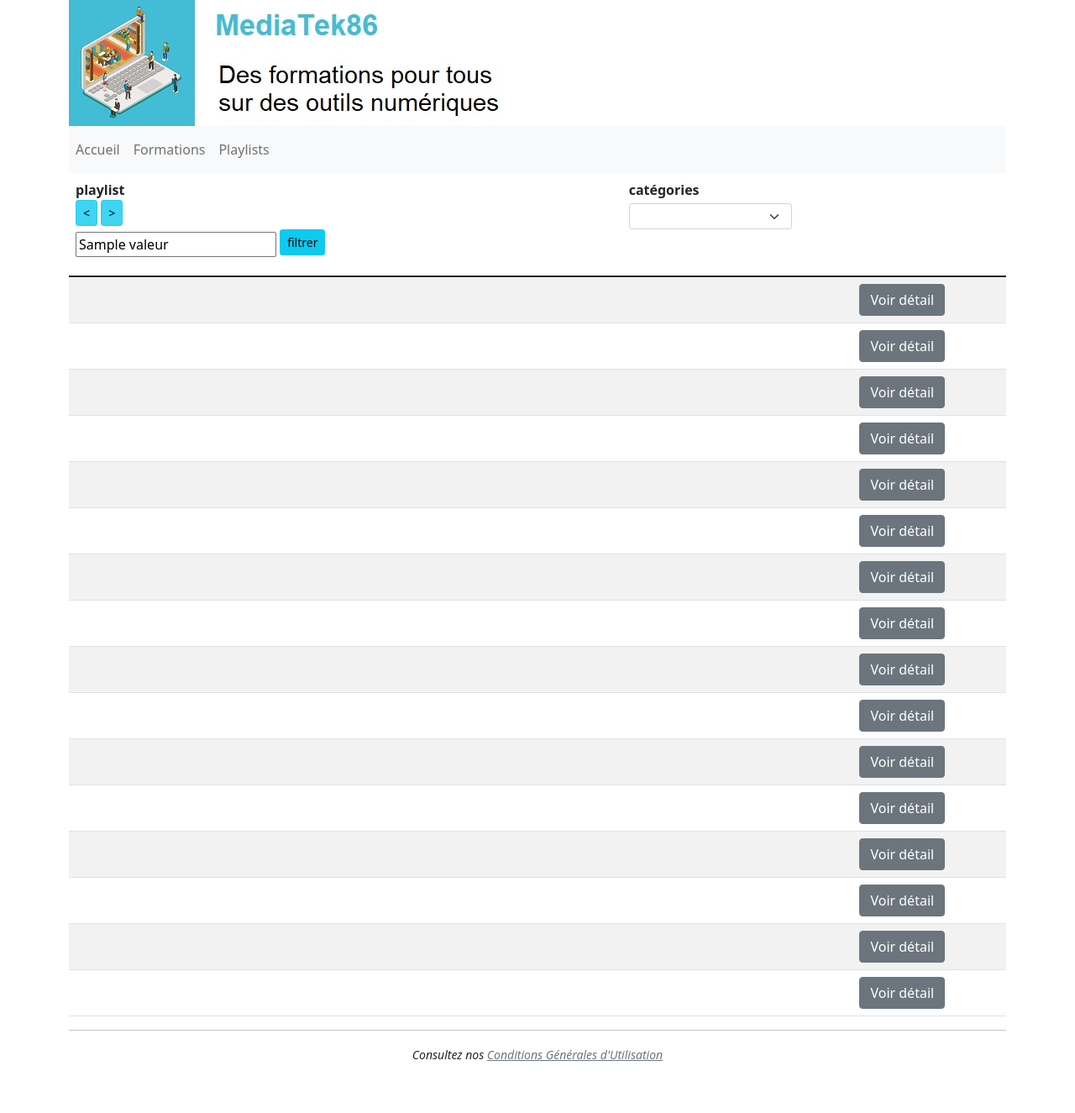
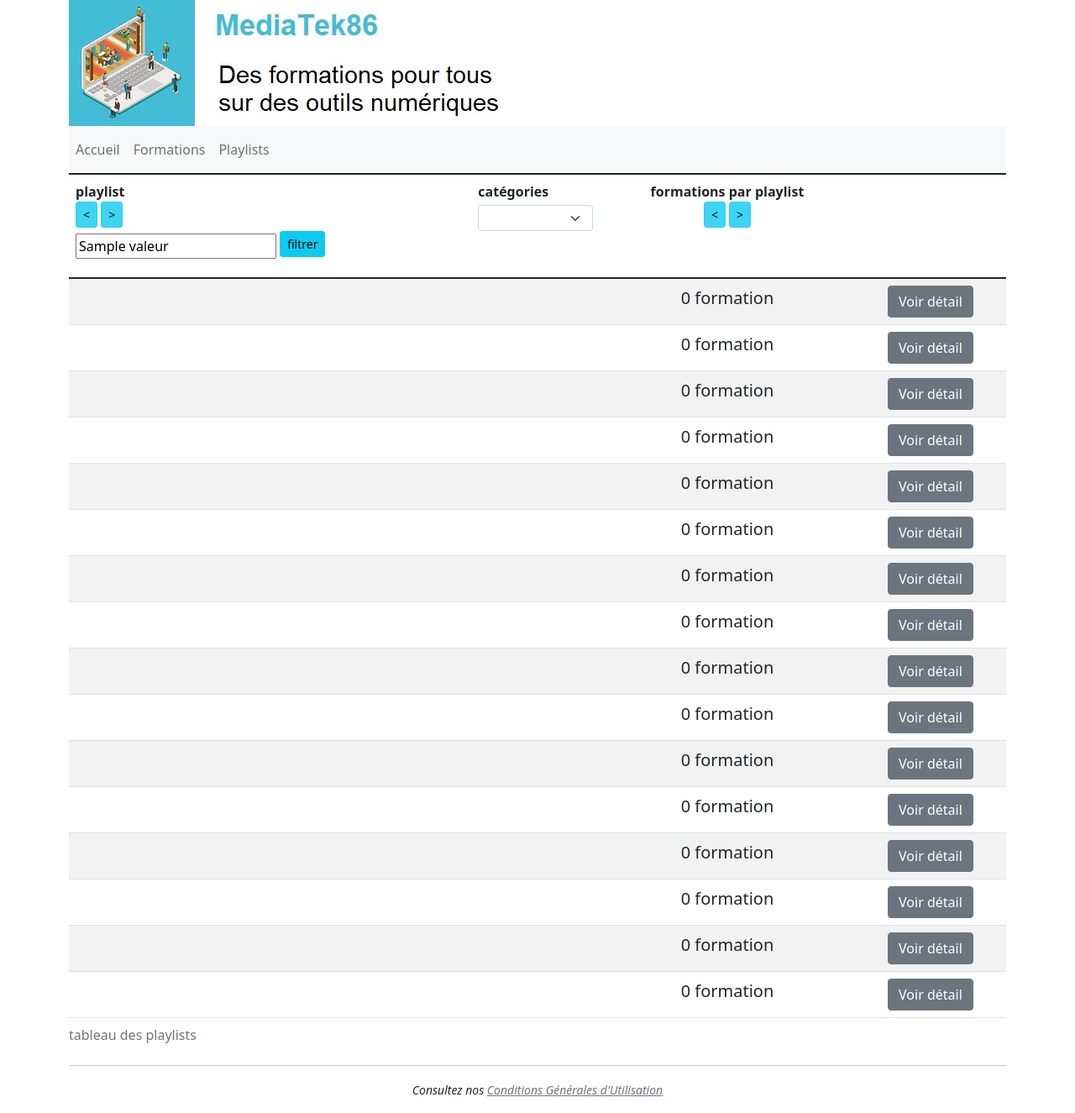
Before and after one commit to alpha-echo/mediatek-formations, a Symfony app: template templates/pages/playlists.html.twig in a window 1280 px wide. Shown: the whole page at 84% size. Before the commit the page ends 1263 px from the top, so only its background shows below. Run offline with Twig, Linux system fonts and the light colour scheme; the template is opened without the code that fills it: most values are stand-ins (such as "Sample title", 1, 10 or a date in 2020); lists and menus that the app fills with data are empty; some libraries are stand-ins or nearby versions.

Commit message:
Mission 1

```diff
--- a/src/Controller/PlaylistsController.php
+++ b/src/Controller/PlaylistsController.php
@@ -69,6 +69,9 @@ class PlaylistsController extends AbstractController {
         if($champ == "name"){
             $playlists = $this->playlistRepository->findAllOrderByName($ordre);
         }
+        if($champ == "nombre"){
+            $playlists = $this->playlistRepository->findAllOrderByAmount($ordre);
+        }
         $categories = $this->categorieRepository->findAll();
         return $this->render(self::PAGE_PLAYLISTS, [
             'playlists' => $playlists,
--- a/templates/basefront.html.twig
+++ b/templates/basefront.html.twig
@@ -6,7 +6,7 @@
     <div class="container">
         <!-- titre -->
         <div class="text-left">
-            <img src="{{ app.request.getBasePath()~'/banniere.jpg' }}" >
+            <img src="{{ app.request.getBasePath()~'/banniere.jpg' }}" alt="img banniere" >
         </div>
         <!-- menu -->
         <nav class="navbar navbar-expand-lg navbar-light bg-light">
--- a/templates/pages/formations.html.twig
+++ b/templates/pages/formations.html.twig
@@ -1,6 +1,7 @@
 {% extends "basefront.html.twig" %}
 {% block body %}
     <table class="table table-striped">
+        <caption>tableau des formations</caption>
         <thead>
             <tr>
                 <th class="text-left align-top" scope="col">
@@ -77,7 +78,7 @@
                     <td class="text-center">
                         {% if formation.miniature %}
                             <a href="{{ path('formations.showone', {id:formation.id}) }}">
-                                <img src="{{ formation.miniature }}">
+                                <img src="{{ formation.miniature }}" alt="image de la formation">
                             </a>
                         {% endif %}
                     </td>
--- a/templates/pages/playlist.html.twig
+++ b/templates/pages/playlist.html.twig
@@ -20,7 +20,7 @@
                     <div class="col-md-auto">
                         {% if formation.miniature %}
                             <a href="{{ path('formations.showone', {id:formation.id}) }}">
-                                <img src="{{ formation.miniature }}">
+                                <img src="{{ formation.miniature }}" alt="image de la formation">
                             </a>
                         {% endif %}
                     </div>
--- a/templates/pages/playlists.html.twig
+++ b/templates/pages/playlists.html.twig
@@ -1,6 +1,7 @@
 {% extends "basefront.html.twig" %}
 {% block body %}
     <table class="table table-striped">
+        <caption>tableau des playlists</caption>
         <thead>
             <tr>
                 <th class="text-left align-top" scope="col">
@@ -33,6 +34,11 @@
                     </form>
                 </th>
                 <th class="text-center align-top" scope="col">
+                    formations par playlist<br />
+                    <a href="{{ path('playlists.sort', {champ:'nombre', ordre:'ASC'}) }}" class="btn btn-info btn-sm active" role="button" aria-pressed="true"><</a>
+                    <a href="{{ path('playlists.sort', {champ:'nombre', ordre:'DESC'}) }}" class="btn btn-info btn-sm active" role="button" aria-pressed="true">></a>
+                </th>
+                <th class="text-center align-top" scope="col">
                     &nbsp;
                 </th>
             </tr>
@@ -55,6 +61,11 @@
                                 {% endfor %}
                             {% endif %}
                         </td>
+                        <td>
+                            <h5 class="text-center">
+                                {{ playlists[k].formations|length}} {{ (playlists[k].formations|length) > 1 ? 'formations' : 'formation' }}
+                            </h5>
+                        </td>
                         <td class="text-center">
                             <a href="{{ path('playlists.showone', {id:playlists[k].id}) }}" class="btn btn-secondary">Voir détail</a>
                         </td>
```
Also changed, not shown: src/Repository/PlaylistRepository.php (+15 -1 lines), templates/pages/accueil.html.twig (+7 -7 lines), .scannerwork/report-task.txt (added), src/Entity/Playlist.php (line endings or trailing spaces), 1 other file.
